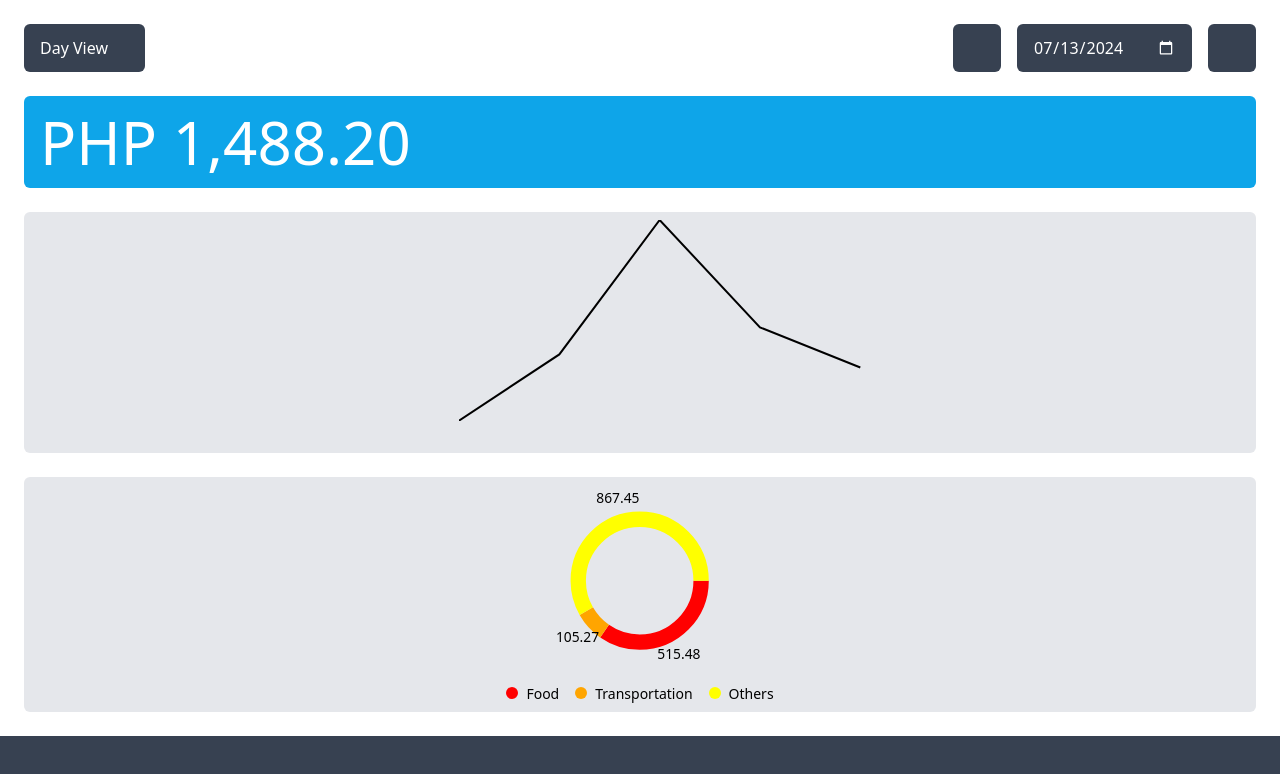
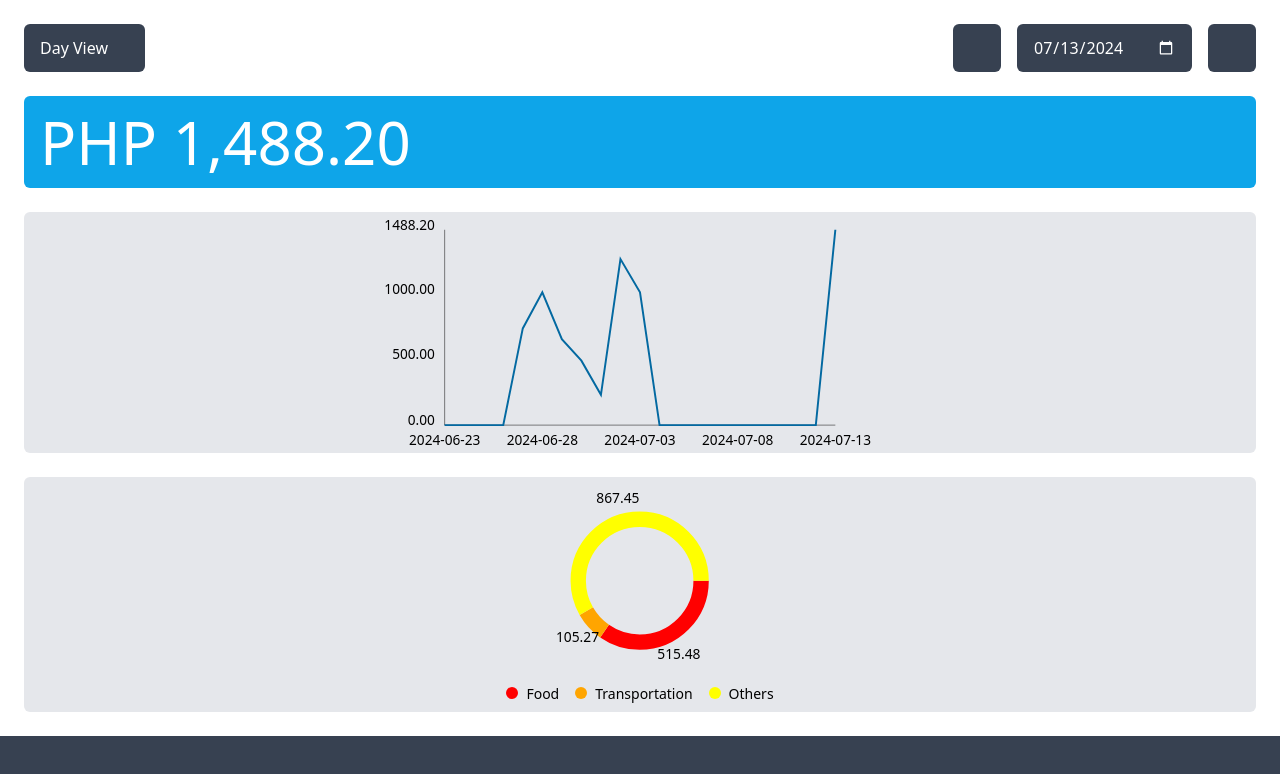
Before and after one commit to devnamme/expense-tracker-challenge, a React (Vite) app: page / in a window 1280 px wide. Shown: the top 774 px of the page. Built offline with nearby package versions, Linux system fonts and the light colour scheme; some icons are missing.

Commit message:
line chart for days

```diff
--- a/src/components/charts/line-chart.tsx
+++ b/src/components/charts/line-chart.tsx
@@ -5,63 +5,121 @@ export interface LineChartItem {
   label: string;
 }
 
-interface Line {
-  x1: number;
-  y1: number;
-  x2: number;
-  y2: number;
+interface VerticalLegend {
+  label: string;
+  y: number;
 }
 
 interface Props {
   values: LineChartItem[];
+  horizontalStep?: number;
+  verticalStep?: number;
   className?: string;
 }
 
-export default function LineChart({ values, className = "" }: Props) {
+export default function LineChart({
+  values,
+  horizontalStep = 1,
+  verticalStep = 500,
+  className = "",
+}: Props) {
   const [path, setPath] = useState("");
+  const [maxValue, setMaxValue] = useState(1);
+  const [verticalLegends, setVerticalLegends] = useState<VerticalLegend[]>([]);
 
   useEffect(() => {
-    let maxValue = 0;
+    let maxVal = 0;
     values.forEach((value: LineChartItem) => {
-      if (value.value > maxValue) maxValue = value.value;
+      if (value.value > maxVal) maxVal = value.value;
     });
+    if (maxVal === 0) maxVal = 1;
+    setMaxValue(maxVal);
 
-    let newPath = `M0 ${200 - Math.floor((values[0].value / maxValue) * 200)}`;
+    setVerticalLegends(
+      [
+        ...Array(Math.floor((maxVal - verticalStep / 5) / verticalStep) + 1),
+      ].map(
+        (_, idx: number) =>
+          ({
+            label: (idx * verticalStep).toFixed(2),
+            y: 200 - ((idx * verticalStep) / maxVal) * 200,
+          } as VerticalLegend)
+      )
+    );
+
+    if (values.length > 0) {
+      let newPath = `M0 ${200 - Math.floor((values[0].value / maxVal) * 200)}`;
 
       [...Array(values.length - 1)].forEach((_, idx: number) => {
         newPath += ` L${Math.floor((idx + 1) * (400 / (values.length - 1)))} ${
-        200 - Math.floor((values[idx + 1].value / maxValue) * 200)
+          200 - Math.floor((values[idx + 1].value / maxVal) * 200)
         }`;
       });
 
       setPath(newPath);
+    }
   }, [values]);
 
   return (
-    <div
-      className={`bg-gray-light rounded-md p-2 grid grid-cols-[2.5rem_1fr] grid-rows-[1fr_1.5rem] w-full ${className}`}
-    >
-      <div className="relative"></div>
-
-      <div className="flex flex-col items-center justify-center overflow-y-clip min-h-0">
+    <div className={`bg-gray-light rounded-md py-2 px-4 w-full ${className}`}>
       <svg
-          className="h-auto w-auto"
-          viewBox="0 0 400 200"
-          preserveAspectRatio="xMaxYMax"
+        className="h-full w-full overflow-visible"
+        viewBox="-50 -10 500 230"
+        preserveAspectRatio="xMidYMid"
         xmlns="http://www.w3.org/2000/svg"
       >
-          <path d={path} stroke="black" strokeWidth="2" fill="none" />
+        <path
+          d="M0 0 L0 200 L400 200"
+          strokeWidth="1"
+          fill="none"
+          className="stroke-black/50"
+        />
+
+        <path
+          d={path}
+          strokeWidth="2"
+          fill="none"
+          className="stroke-primary-dark"
+        />
+
+        {values.map((value: LineChartItem, idx: number) =>
+          idx % horizontalStep == 0 ? (
+            <text
+              key={`line-legend-${idx}`}
+              x={idx * (400 / (values.length - 1))}
+              y={220}
+              dominantBaseline="auto"
+              textAnchor="middle"
+              className="text-sm leading-none"
+            >
+              {value.label}
+            </text>
+          ) : null
+        )}
+
+        <text
+          x={-10}
+          y={0}
+          dominantBaseline="auto"
+          textAnchor="end"
+          className="text-sm leading-none"
+        >
+          {maxValue.toFixed(2)}
+        </text>
+
+        {verticalLegends.map((legend: VerticalLegend, idx: number) => (
+          <text
+            key={`line-vert-legend-${idx}`}
+            x={-10}
+            y={legend.y}
+            dominantBaseline="auto"
+            textAnchor="end"
+            className="text-sm leading-none"
+          >
+            {legend.label}
+          </text>
+        ))}
       </svg>
-      </div>
-
-      <div />
-
-      <div
-        className="relative grid"
-        style={{
-          gridTemplateColumns: `repeat(${values.length}, 1fr)`,
-        }}
-      ></div>
     </div>
   );
 }
--- a/src/pages/home.tsx
+++ b/src/pages/home.tsx
@@ -5,6 +5,7 @@ import LineChart, { LineChartItem } from "../components/charts/line-chart";
 import { Categories } from "../constants/categories";
 import { ExpensesGroupKey } from "../redux/modules/expenses";
 import { RootState } from "../redux/store";
+import { getDayKey } from "../utils/dates";
 
 export default function HomePage() {
   const expenses = useSelector((state: RootState) => state.expenses);
@@ -42,19 +43,37 @@ export default function HomePage() {
     Object.keys(Categories).forEach((key: string) => newItems.push(temp[key]));
 
     setDonutItems(newItems);
+
+    //////////////////////////////////////////////////
+    let tempLines: LineChartItem[] = [];
+    let date: Date;
+
+    if (pagination.mode === "day") {
+      date = new Date(pagination.date);
+      date.setDate(date.getDate() - 20);
+
+      for (let i = 0; i < 21; i++) {
+        let key = getDayKey(date);
+        tempLines.push({
+          value:
+            expenses.byDay[key] === undefined ? 0 : expenses.byDay[key].total,
+          label: key,
+        });
+
+        date.setDate(date.getDate() + 1);
+      }
+    }
+
+    setLineItems(tempLines);
   }, [expenses, pagination.mode, pagination.date]);
 
   return (
     <>
       <LineChart
-        values={[
-          { value: 0, label: "1" },
-          { value: 5, label: "2" },
-          { value: 15, label: "3" },
-          { value: 7, label: "4" },
-          { value: 4, label: "5" },
-        ]}
+        values={lineItems}
         className="min-h-0 h-full grow"
+        horizontalStep={5}
+        verticalStep={500}
       />
       <DonutChart values={donutItems} className="min-h-0 h-full grow" />
     </>
```
Lines whose indentation alone changed are shown as unchanged.
